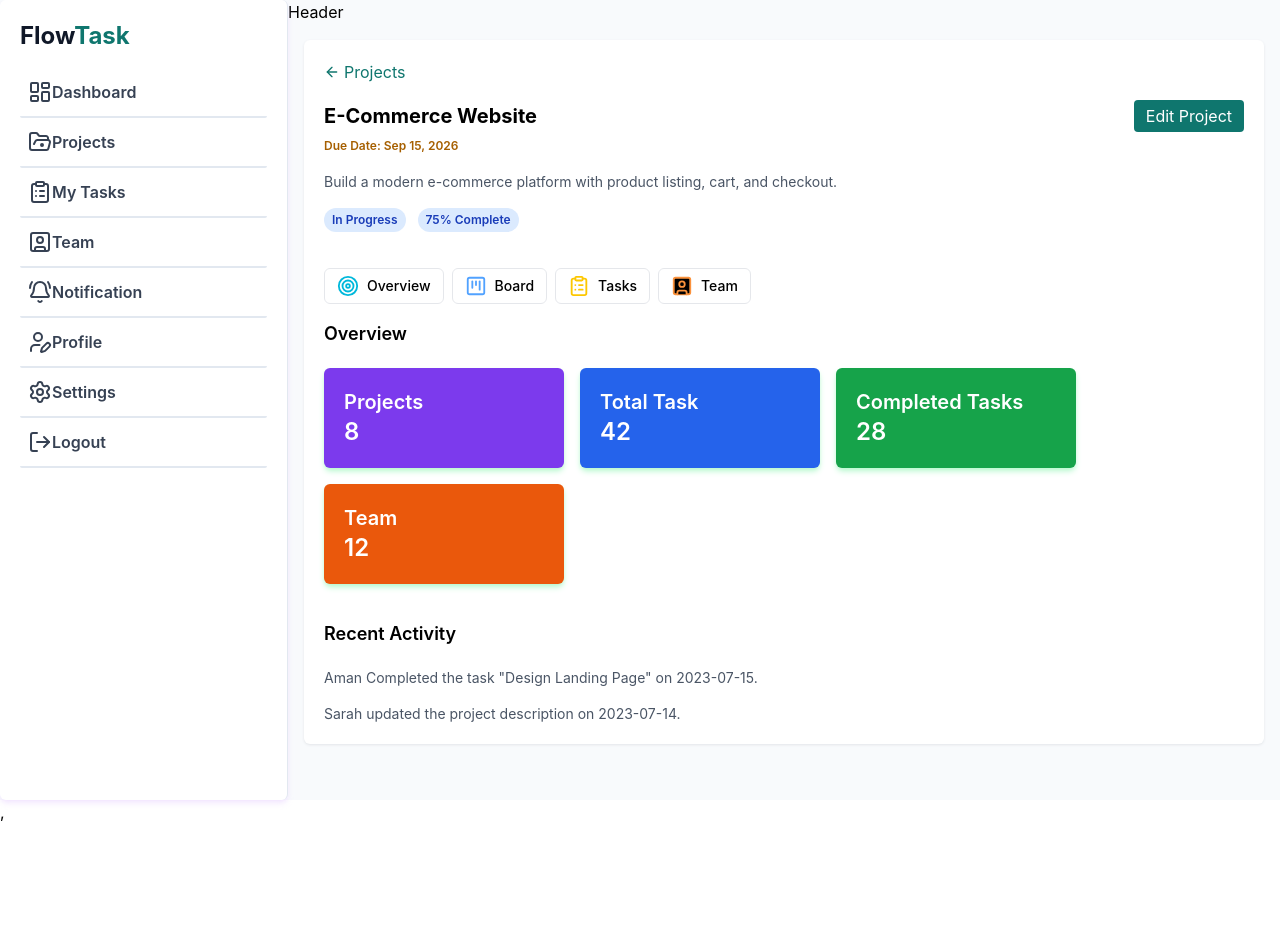
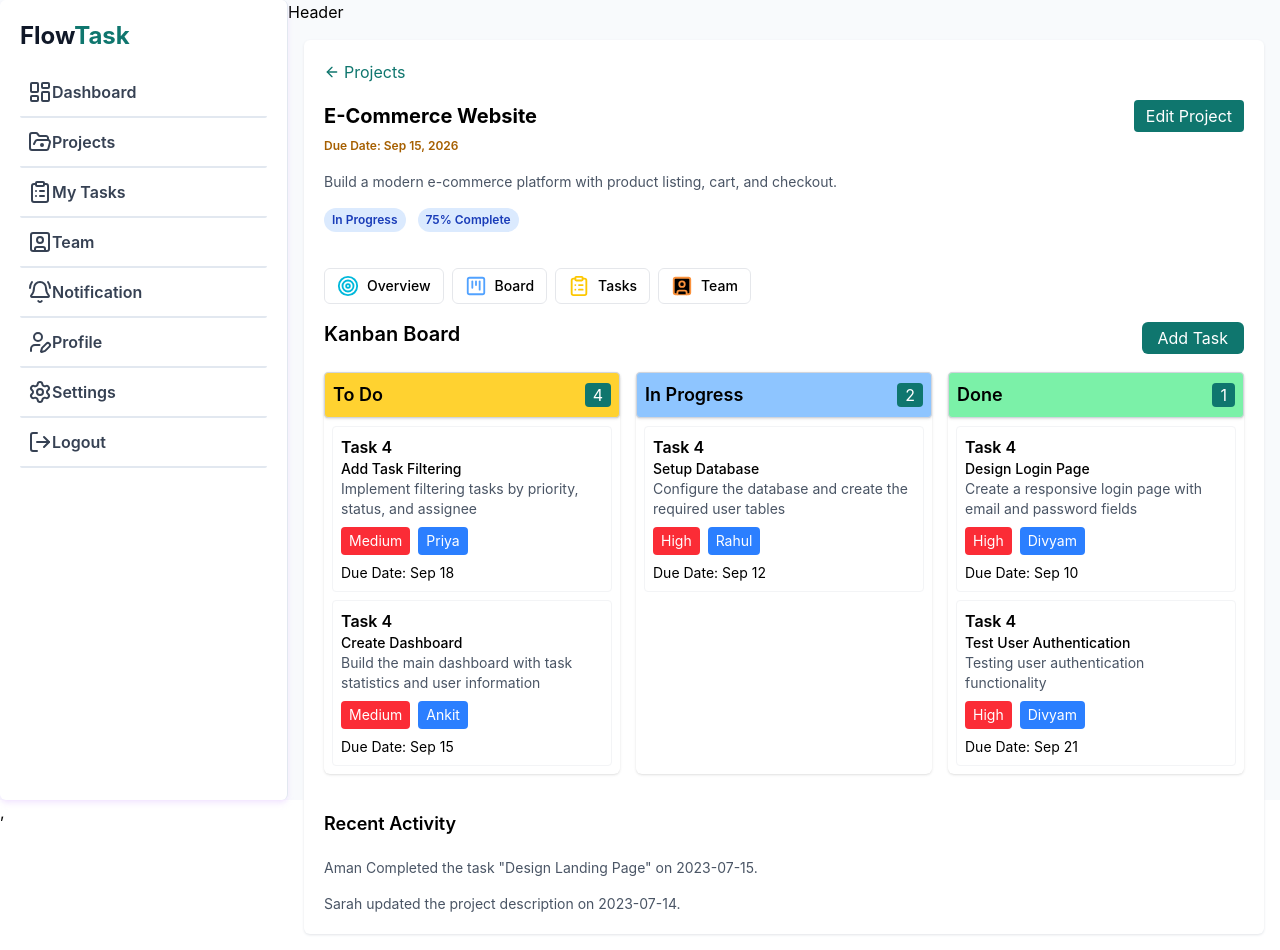
Before and after one commit to amanrawat08/FlowTask-Product-Management-Saas-, a React (Vite) app: page /projects/1 in a window 1280 px wide. Before the commit the page ends 824 px from the top, so only its background shows below. Built offline with nearby package versions, Linux system fonts and the light colour scheme.

Commit message:
Add kanban board

```diff
--- /dev/null
+++ b/src/components/task/KanbanColumn.tsx
@@ -0,0 +1,79 @@
+import React from "react";
+import TaskCard from "./TaskCard";
+
+const KanbanColumn = () => {
+  return (
+    <div className="grid grid-cols-3 gap-4">
+      <div className="  rounded-md shadow  ">
+        <div className="flex items-center justify-between mb-2 border border-gray-300 p-2  rounded bg-amber-300 shadow">
+          <h3 className="text-lg font-semibold   ">To Do</h3>
+          <span className="inline-block bg-primary text-white px-2 py-0 rounded">
+            4
+          </span>
+        </div>
+        <TaskCard
+          t_Name="Add Task Filtering"
+          t_Description="Implement filtering tasks by priority, status, and assignee"
+          t_DueDate="Sep 18"
+          t_Priority="Medium"
+          t_Assignee="Priya"
+          t_no={4}
+        />
+        <TaskCard
+          t_Name="Create Dashboard"
+          t_Description="Build the main dashboard with task statistics and user information"
+          t_DueDate="Sep 15"
+          t_Priority="Medium"
+          t_Assignee="Ankit"
+          t_no={3}
+        />
+      </div>
+      <div className="  rounded-md shadow">
+        <div className="flex items-center justify-between mb-2 border border-gray-300 p-2  rounded bg-blue-300 shadow">
+          <h3 className="text-lg font-semibold   ">In Progress</h3>
+          <span className="inline-block bg-primary text-white px-2 py-0 rounded">
+            2
+          </span>
+        </div>
+        <TaskCard
+          t_Name="Setup Database"
+          t_Description="Configure the database and create the required user tables"
+          t_DueDate="Sep 12"
+          t_Priority="High"
+          t_Assignee="Rahul"
+          t_no={2}
+        />
+      </div>
+      <div className="  rounded-md shadow">
+        <div className="flex items-center justify-between mb-2 border border-gray-300 p-2  rounded bg-green-300 shadow">
+          <h3 className="text-lg font-semibold   ">Done</h3>
+          <span className="inline-block bg-primary text-white px-2 py-0 rounded">
+            1
+          </span>
+        </div>
+
+        <TaskCard
+          t_Name="Design Login Page"
+          t_Description="Create a responsive login page with email and password fields"
+          t_DueDate="Sep 10"
+          t_Priority="High"
+          t_Assignee="Divyam"
+          t_no={1}
+        />
+
+        <TaskCard
+          t_Name="Test User Authentication"
+          t_Description="Testing user authentication functionality"
+          t_DueDate="Sep 21"
+          t_Priority="High"
+          t_Assignee="Divyam"
+          t_no={5}
+        />
+      </div>
+    </div>
+  );
+};
+{
+}
+
+export default KanbanColumn;
--- /dev/null
+++ b/src/components/task/TaskCard.tsx
@@ -0,0 +1,38 @@
+type TaskCardProps = {
+  t_Name: string;
+  t_Description: string;
+  t_DueDate: string;
+  t_Priority: string;
+  t_Assignee: string;
+  t_no: number;
+};
+
+const TaskCard = ({
+  t_Name,
+  t_Description,
+  t_DueDate,
+  t_Priority,
+  t_Assignee,
+  t_no,
+}: TaskCardProps) => {
+  return (
+    <div className="   border border-gray-100 m-2 p-2  bg-white rounded">
+      <p className="font-semibold  ">Task 4</p>
+      <h5 className="text-sm font-medium">{t_Name}</h5>
+      <p className="text-sm text-gray-600">{t_Description}</p>
+      <div className="flex items-center gap-2 mt-2">
+        <div className="inline-block text-sm bg-red-500     text-white px-2 py-1 rounded">
+          {t_Priority}
+        </div>
+        <div className="inline-block text-sm bg-blue-500 text-white px-2 py-1 rounded">
+          {t_Assignee}
+        </div>
+      </div>
+      <div className="text-sm  *:text-gray-600 mt-2 ">
+        Due Date: {t_DueDate}
+      </div>
+    </div>
+  );
+};
+
+export default TaskCard;
--- /dev/null
+++ b/src/components/task/TaskModal.tsx
@@ -0,0 +1,111 @@
+const TaskModal = () => {
+  return (
+    <div>
+      <div className="flex gap-1 mb-2">
+        <span className="text-primary font-bold">|</span>
+        <h1 className="text-lg font-semibold text-gray-900">Create New Task</h1>
+      </div>
+
+      <form action="">
+        <div className="mb-4">
+          <label
+            htmlFor="title"
+            className="block text-sm font-medium text-gray-700"
+          >
+            Task Title
+          </label>
+          <input
+            type="text"
+            id="title"
+            className="mt-1 block p-2 w-full border border-gray-300 rounded-md shadow-sm focus:ring-primary focus:border-primary  "
+            placeholder="Enter task title"
+          />
+        </div>
+        <div className="mb-4">
+          <label
+            htmlFor="description"
+            className="block text-sm font-medium text-gray-700"
+          >
+            Description
+          </label>
+          <textarea
+            id="description"
+            rows={3}
+            className="mt-1 block p-2 w-full border border-gray-300 rounded-md shadow-sm focus:ring-primary focus:border-primary"
+            placeholder="Enter task description"
+          />
+        </div>
+        <div className="mb-4">
+          <label
+            htmlFor="status"
+            className="block text-sm font-medium text-gray-700"
+          >
+            Status
+          </label>
+          <select
+            id="status"
+            className="mt-1 block p-2 w-full border border-gray-300 rounded-md shadow-sm focus:ring-primary focus:border-primary :placeholder-gray-400 :placeholder-p-2"
+          >
+            <option value="todo">To Do</option>
+            <option value="in-progress">In Progress</option>
+            <option value="done">Done</option>
+          </select>
+        </div>
+        <div className="mb-4">
+          <label
+            htmlFor="assignee"
+            className="block text-sm font-medium text-gray-700"
+          >
+            Assignee
+          </label>
+          <select
+            id="assignee"
+            className="mt-1 block p-2 w-full border border-gray-300 rounded-md shadow-sm focus:ring-primary focus:border-primary :placeholder-gray-400 :placeholder-p-2"
+          >
+            <option value="aman">Aman</option>
+            <option value="rahul">Rahul</option>
+            <option value="divyam">Divyam</option>
+          </select>
+        </div>
+        <div className="mb-4">
+          <label
+            htmlFor="priority"
+            className="block text-sm font-medium text-gray-700"
+          >
+            Priority
+          </label>
+          <select
+            id="priority"
+            className="mt-1 block p-2 w-full border border-gray-300 rounded-md shadow-sm focus:ring-primary focus:border-primary :placeholder-gray-400 :placeholder-p-2"
+          >
+            <option value="low">Low</option>
+            <option value="medium">Medium</option>
+            <option value="high">High</option>
+          </select>
+        </div>
+        <div>
+          <label
+            htmlFor="dueDate"
+            className="block text-sm font-medium text-gray-700"
+          >
+            Due Date
+          </label>
+          <input
+            type="date"
+            id="dueDate"
+            className="mt-1 block p-2 w-full border border-gray-300 rounded-md shadow-sm focus:ring-primary focus:border-primary :placeholder-gray-400 :placeholder-p-2"
+          />
+        </div>
+        <div className="mb-4"></div>
+        <button
+          type="submit"
+          className="bg-primary text-white px-4 py-2 rounded-md hover:bg-primary-dark transition-colors cursor-pointer"
+        >
+          Create Task
+        </button>
+      </form>
+    </div>
+  );
+};
+
+export default TaskModal;
--- /dev/null
+++ b/src/pages/projects/KanbanBoard.tsx
@@ -0,0 +1,34 @@
+import { useState } from "react";
+import KanbanColumn from "../../components/task/KanbanColumn";
+import TaskModal from "../../components/task/TaskModal";
+import { X } from "lucide-react";
+
+const KanbanBoard = () => {
+  const [model, setModel] = useState(false);
+  return (
+    <div>
+      <div className="flex items-center justify-between mb-4">
+        <h2 className="text-xl font-semibold mb-2">Kanban Board</h2>
+        <button
+          className="bg-primary text-white px-4 py-1 rounded-md hover:bg-primary-dark transition-colors cursor-pointer"
+          onClick={() => setModel(true)}
+        >
+          Add Task
+        </button>
+      </div>
+
+      <div
+        className={`fixed inset-0   h-full  z-50 flex items-center justify-center ${model ? "block" : "hidden"}`}
+      >
+        <div className="w-full relative bg-white h-full overflow-y-auto scrollbar-track-gray-200 scrollbar-thin p-4 rounded-md shadow-md    max-w-lg">
+          <TaskModal />
+          <X className="cursor-pointer absolute top-4 right-4" onClick={() => setModel(false)} />
+        </div>
+      </div>
+
+      <KanbanColumn />
+    </div>
+  );
+};
+
+export default KanbanBoard;
--- a/src/pages/projects/ProjectDetails.tsx
+++ b/src/pages/projects/ProjectDetails.tsx
@@ -8,6 +8,7 @@ import {
   SquareUser,
 } from "lucide-react";
 import StatCard from "../../components/Dashboard/StatCard";
+import KanbanBoard from "./KanbanBoard";
 const ProjectDetails = () => {
   const { id } = useParams<{ id: string }>();
   const project = projectsData.find((data) => data.id === Number(id));
@@ -112,8 +113,9 @@ const ProjectDetails = () => {
         </button>{" "}
       </div>
       <div className="mt-4">
-        <h4 className="text-lg font-semibold mb-5">Overview</h4>
-        <StatCard/>
+        {/*<h4 className="text-lg font-semibold mb-5">Overview</h4>
+        <StatCard/>*/}
+        <KanbanBoard/>
       </div>
       <div>
         <h4 className="text-lg font-semibold mb-5 mt-9">Recent Activity</h4>
--- a/src/pages/team/TeamMembers.tsx
+++ b/src/pages/team/TeamMembers.tsx
@@ -0,0 +1,10 @@
+
+const TeamMembers = () => {
+  return (
+    <div>
+      Team Members
+    </div>
+  )
+}
+
+export default TeamMembers
```
